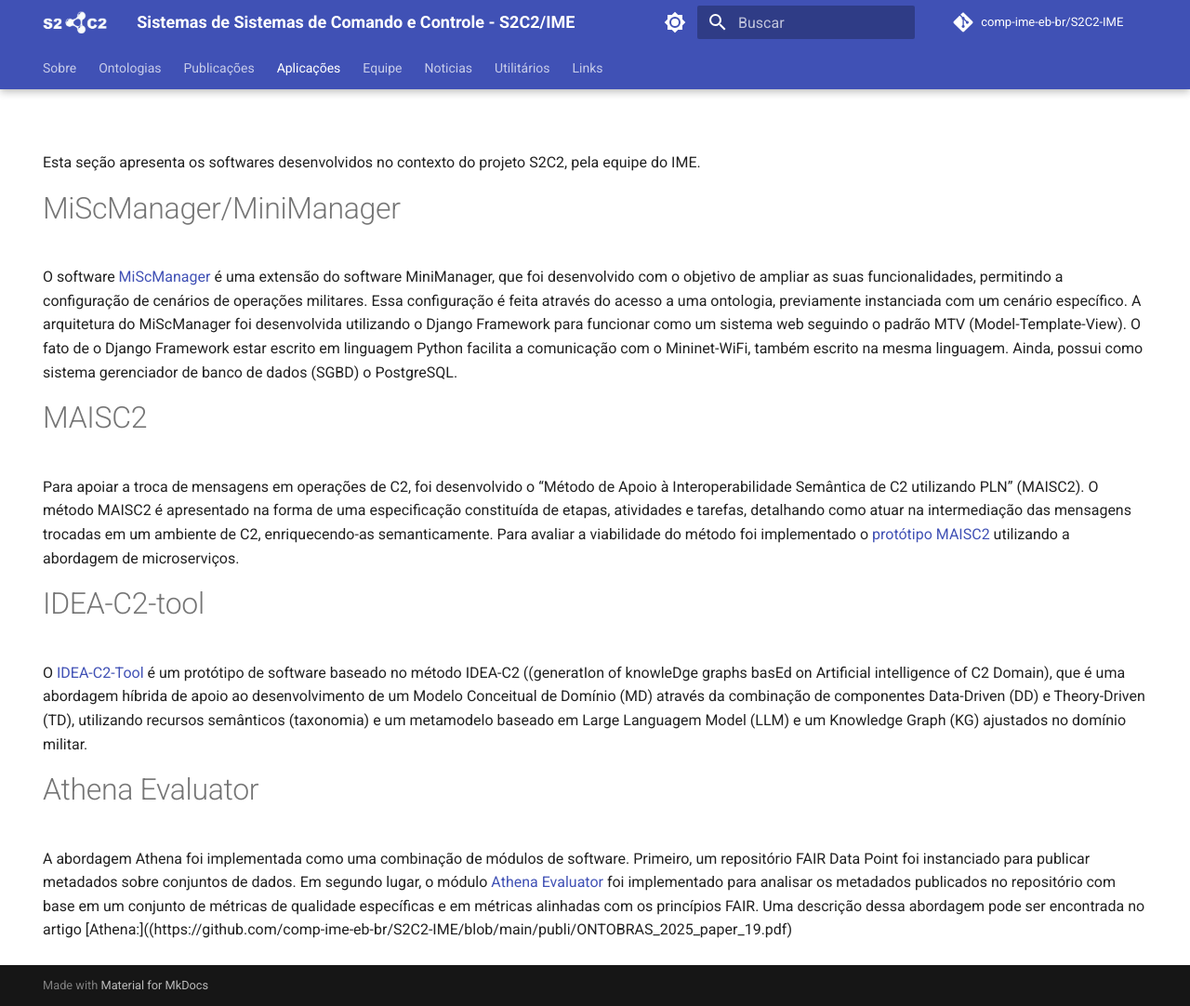
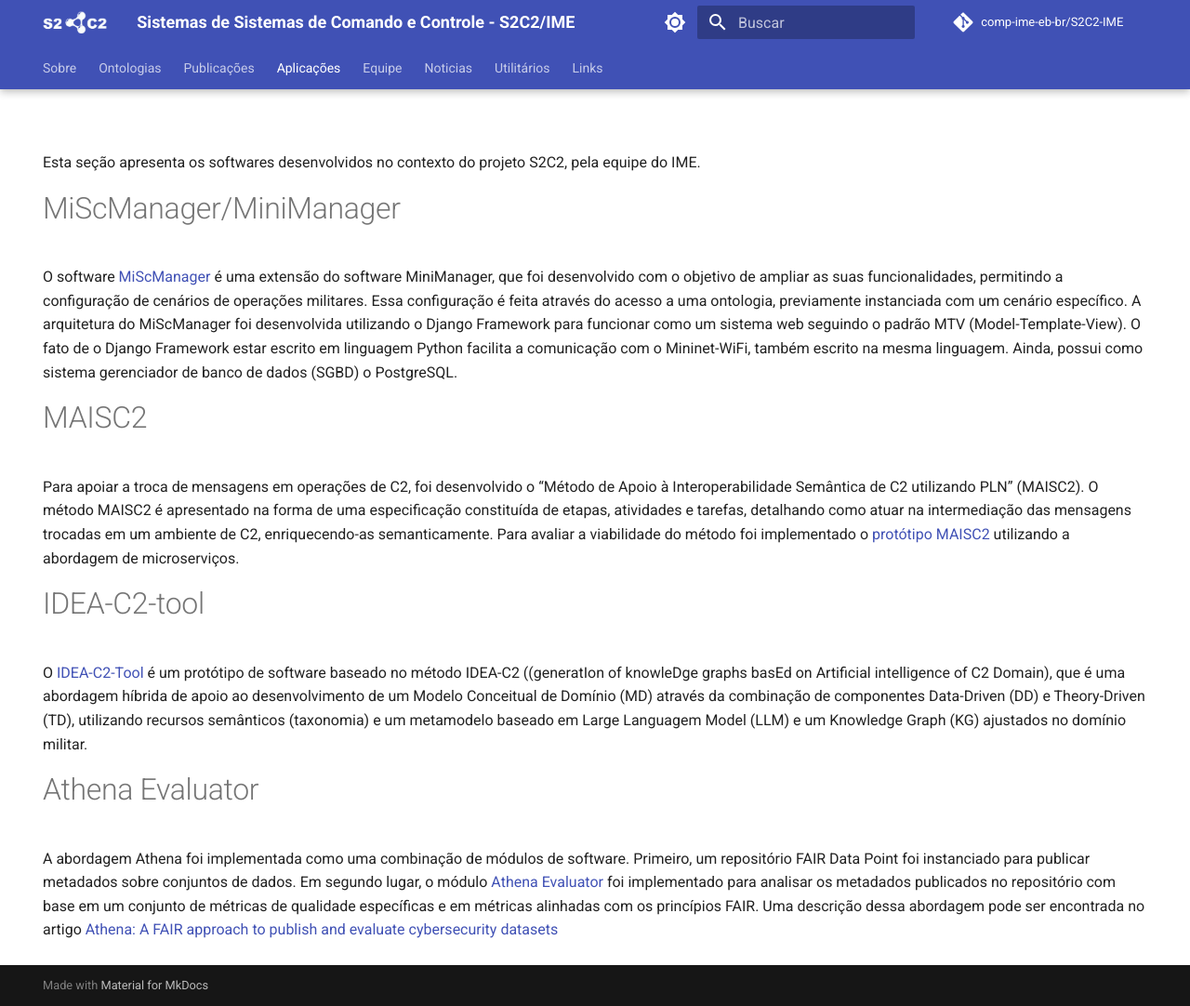
Before and after one commit to comp-ime-eb-br/S2C2-IME, an MkDocs documentation site: the page built from docs/apli.md, in a window 1280 px wide and 1082 px high. Shown: the whole window at 93% size. Built offline with MkDocs 1.6.1 and Material for MkDocs 9.7.7, drawn with Linux system fonts in a browser that asks for light colours; comment, search, counter and statistics services are not loaded.

Commit message:
Update apli.md

```diff
--- a/docs/apli.md
+++ b/docs/apli.md
@@ -22,4 +22,4 @@
 #Athena Evaluator
 
 A abordagem Athena foi implementada como uma combinação de módulos de software. Primeiro, um repositório FAIR Data Point foi instanciado para publicar metadados sobre conjuntos de dados. Em segundo lugar, o módulo [Athena Evaluator](https://github.com/comp-ime-eb-br/S2C2-IME/blob/main/deliverables/AthenaEvaluator/) foi implementado para analisar os metadados publicados no repositório com base em um conjunto de métricas de qualidade específicas e em métricas alinhadas com os princípios FAIR. Uma descrição dessa abordagem pode ser encontrada no artigo
-[Athena:]((https://github.com/comp-ime-eb-br/S2C2-IME/blob/main/publi/ONTOBRAS_2025_paper_19.pdf)
+[Athena: A FAIR approach to publish and evaluate cybersecurity datasets](https://github.com/comp-ime-eb-br/S2C2-IME/blob/main/publi/ONTOBRAS_2025_paper_19.pdf)
```
